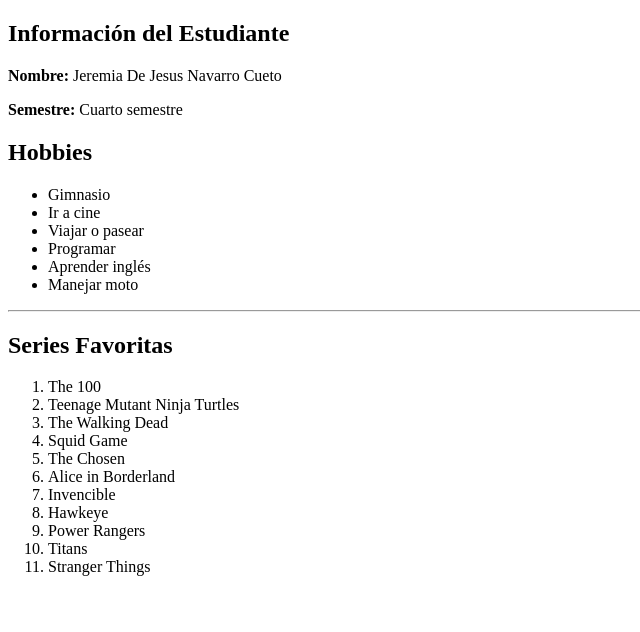
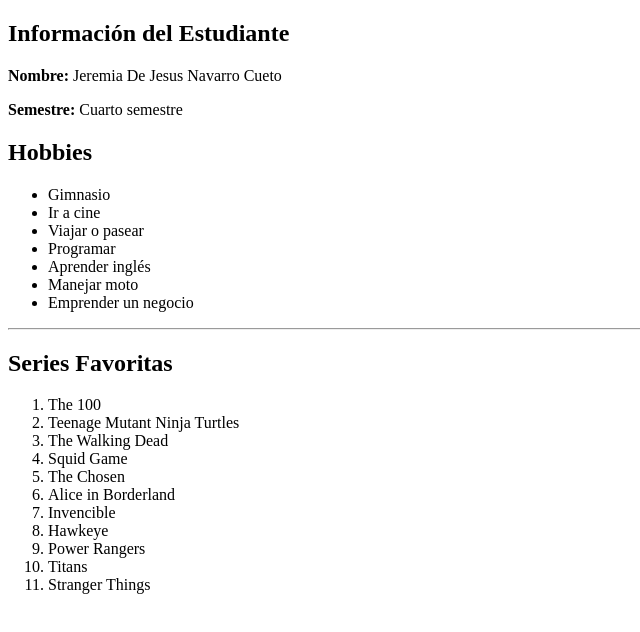
Before and after one commit to JereNa24/taller_proyecto_web, a plain HTML site: page index.html in a window 1280 px wide. Shown: the whole page, without its empty margins (0-640 px from the left). Drawn offline with Linux system fonts and the light colour scheme.

Commit message:
Agregado nuevo hobbie (Emprender un negocio)

```diff
--- a/index.html
+++ b/index.html
@@ -20,6 +20,7 @@
         <li>Programar</li>
         <li>Aprender inglés</li>
         <li>Manejar moto</li>
+        <li>Emprender un negocio</li>
     </ul>
     </section>
     <hr> <!-- Sección de series favoritas -->
```
